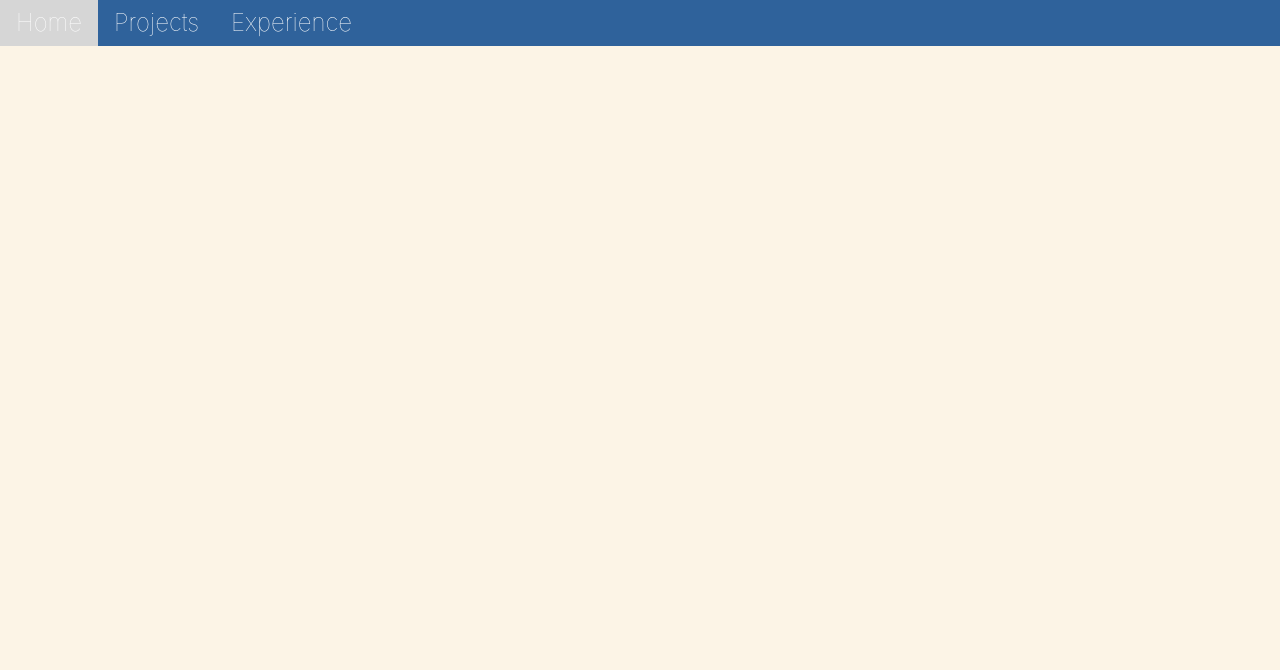
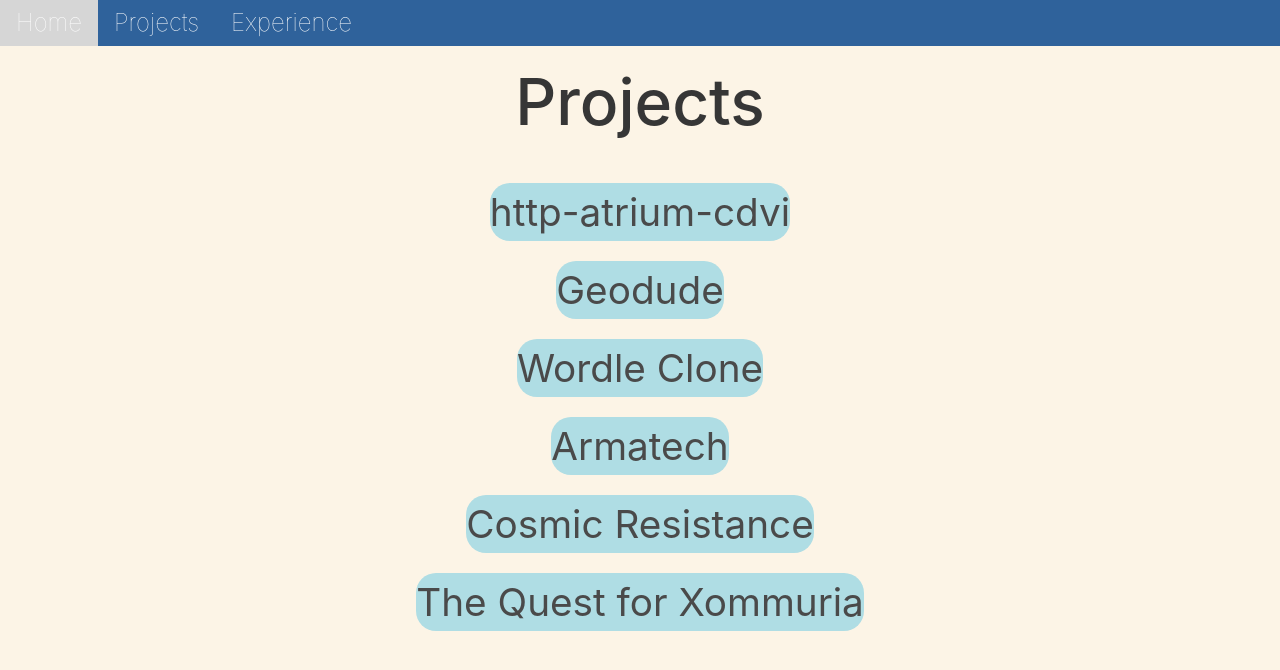
Before and after one commit to QuintonMak/qmak, a React (Create React App) app: page /React-Website/projects in a window 1280 px wide. Shown: the top 670 px of the page. Built offline with nearby package versions, Linux system fonts and the light colour scheme.

Commit message:
add http-atrium-cdvi project

```diff
--- a/package.json
+++ b/package.json
@@ -1,7 +1,7 @@
 {
   "name": "myapp",
   "version": "0.1.0",
-  "homepage": "https://quintonmak.github.io/React-Website",
+  "homepage": "https://quintonmak.github.io/React-Website/",
   "private": true,
   "dependencies": {
     "@fortawesome/fontawesome-svg-core": "^6.1.2",
--- a/src/App.js
+++ b/src/App.js
@@ -23,21 +23,21 @@ function App() {
         <nav className="menu">
           <ul>
             <li>
-              <Link to="/">Home</Link>
+              <Link to="React-Website/">Home</Link>
             </li>
             <li>
-              <Link to="/projects">Projects</Link>
+              <Link to="React-Website/projects">Projects</Link>
             </li>
             <li>
-              <Link to="/experience">Experience</Link>
+              <Link to="React-Website/experience">Experience</Link>
             </li>
           </ul>
         </nav>
 
         <Routes>
-          <Route path="/" element={<Home/>} />
-          <Route path="/experience" element={<Experience/>} />
-          <Route path="/projects" element={<Projects/>} />
+          <Route path="React-Website/" element={<Home/>} />
+          <Route path="React-Website/experience" element={<Experience/>} />
+          <Route path="React-Website/projects" element={<Projects/>} />
         </Routes>
       </Router>
     </div>
--- a/src/Home.js
+++ b/src/Home.js
@@ -23,7 +23,7 @@ function Home() {
                     about math and computer science in the coming years.
                     Other than that, some of my hobbies include chess and badminton!
                 </div>
-                <img id='pfp' src='./Images/profilePicture.png' alt="profile"/>
+                <img id='pfp' src='Images/profilePicture.png' alt="profile"/>
             </article>
 
         </div>
--- a/src/data/experienceData.js
+++ b/src/data/experienceData.js
@@ -1,6 +1,6 @@
 const experience = [
     {
-        date: "August 2022",
+        date: "August 2022 - September 2022",
         location: "North York Chinese Baptist Church",
         position: "Developer",
         bullets: [
--- a/src/data/projectData.js
+++ b/src/data/projectData.js
@@ -48,7 +48,15 @@ const projects = [
             sourceLink: "https://github.com/AaryanRawat/HawkHacks2022Project",
         }
     },
-
+    {
+        title: "http-atrium-cdvi",
+        desc: `Open Source contributions to NPM package which interacts with Atrium CDVI smart locks, using javascript`,
+        links: {
+            projectLink: "https://www.npmjs.com/package/http-atrium-cdvi",
+            imageLink: "Images/npm.png",
+            sourceLink: "https://github.com/AaryanRawat/HawkHacks2022Project",
+        }
+    }
 ]
 
-export default projects;
+export default projects.reverse();
```
Also changed, not shown: public/Images/npm.jpg (added).
